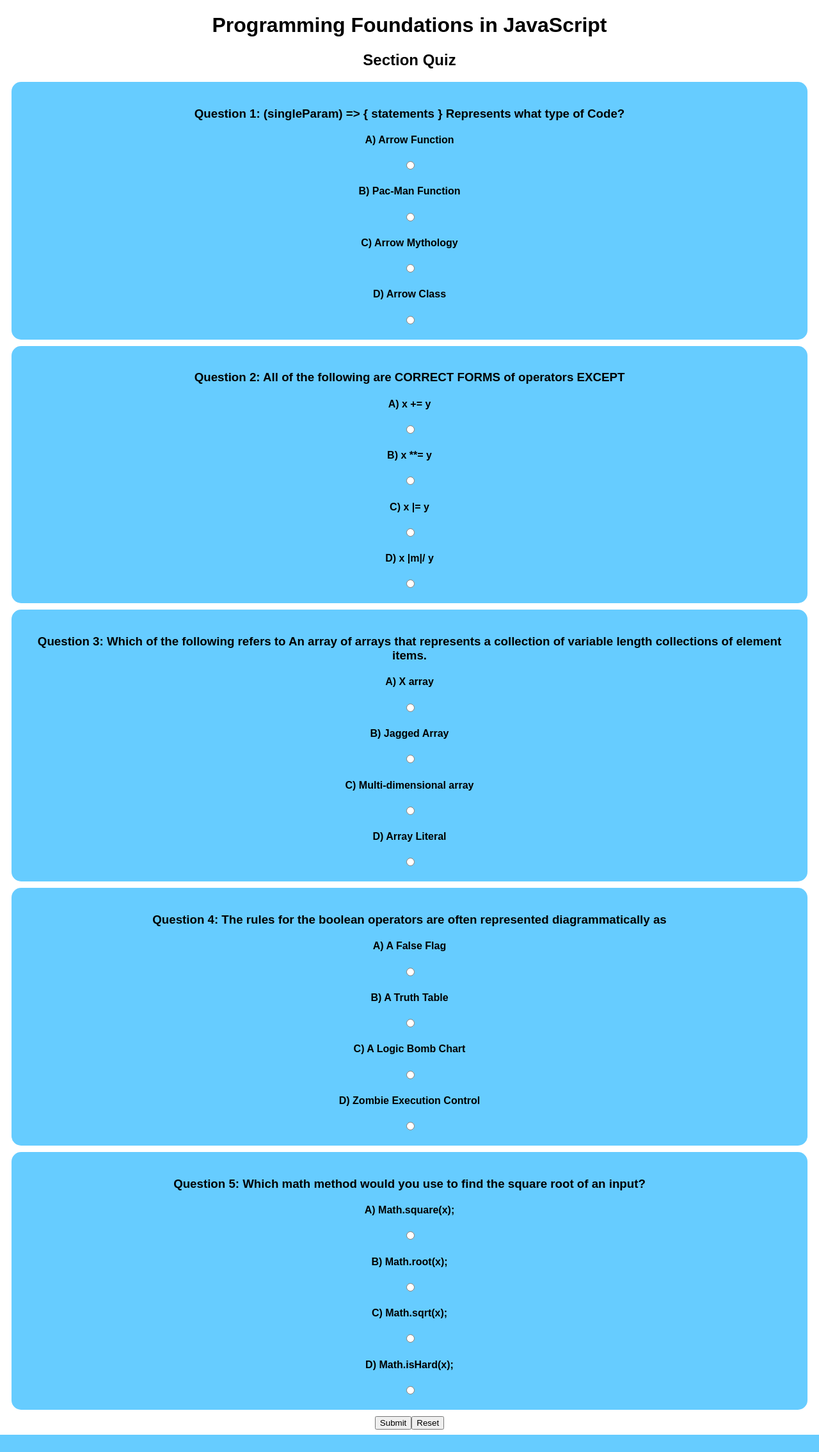
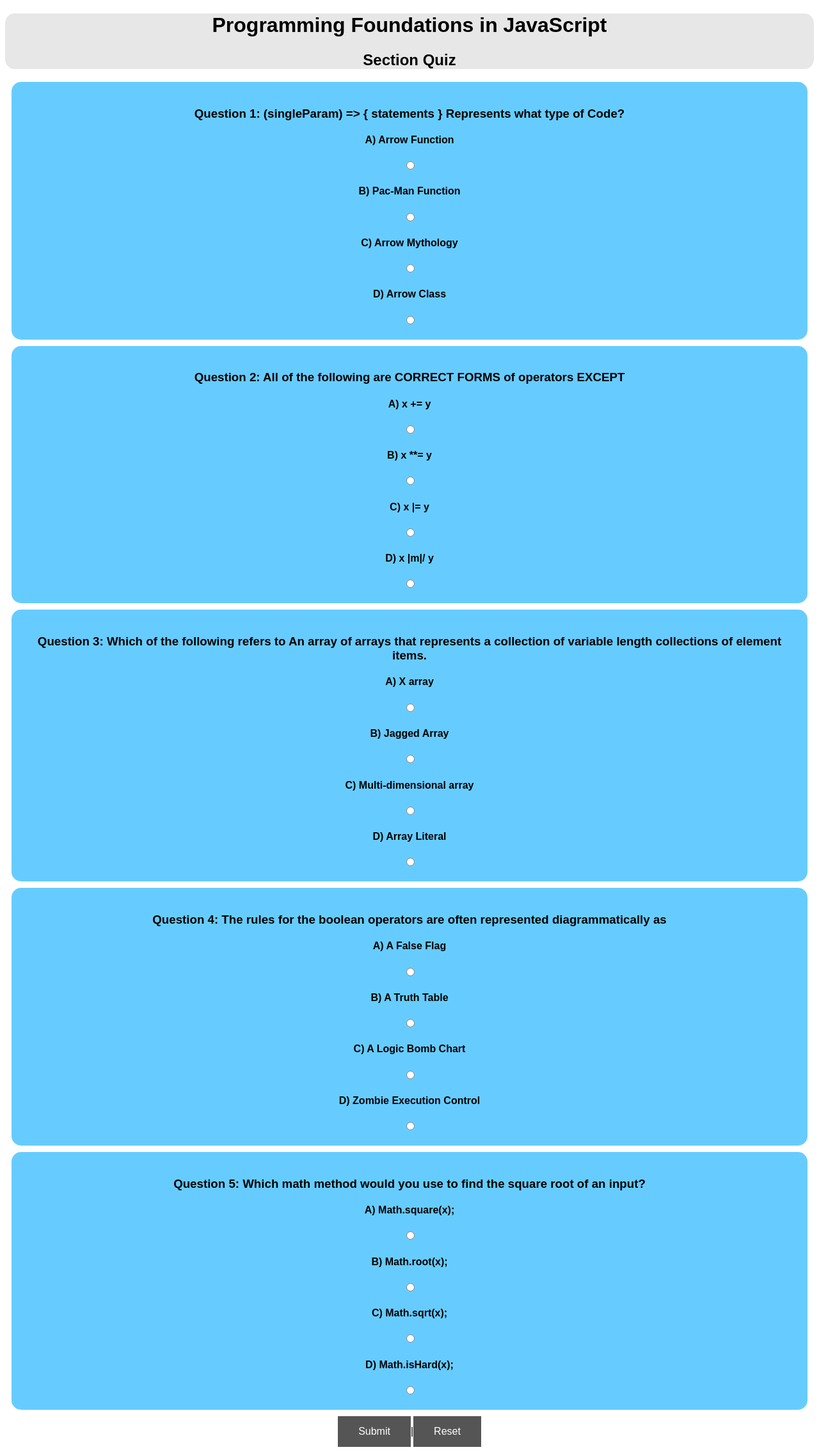
Before and after one commit to AlanWilsonWeb/JavaScript-Quiz, a PHP site: page / in a window 1280 px wide. Shown: the whole page at 64% size. Before the commit the page ends 2243 px from the top, so only its background shows below. Run offline with PHP 8.4, Linux system fonts and the light colour scheme.

Commit message:
Styling
Style Changes

```diff
--- a/index.html
+++ b/index.html
@@ -7,17 +7,20 @@
   </head>
   <body>
     <div id="title">
-    <h1>Programming Foundations in JavaScript</h1>
-    <h2>Section Quiz</h2>
+      <h1>Programming Foundations in JavaScript</h1>
+      <h2>Section Quiz</h2>
+    </div>
     <div id="finalGrade"></div>
-  </div><form>
+<div id="mainBody">
+  <form>
     <div class="questBack" id="placeholder1"></div>
     <div class="questBack" id="placeholder2"></div>
     <div class="questBack" id="placeholder3"></div>
     <div class="questBack" id="placeholder4"></div>
     <div class="questBack" id="placeholder5"></div>
-    <div id="buttonBlock"><button id="subButt" type="button" onclick="logic();">Submit</button><button id="refresh" type="button" onclick="reclear();">Reset</button></div>
+    <div id="buttonBlock"><button id="subButt" type="button" onclick="logic();">Submit</button>|<button id="cleaRefresh" type="button" onclick="reclear();">Reset</button></div>
   </form>
+</div>
     <script src="quizdata.js"></script>
     <script src="script.js"></script>
   </body>
--- a/script.js
+++ b/script.js
@@ -89,6 +89,7 @@ step3 = () => {
     }
     return document.getElementById("finalGrade").innerHTML = `
       <div id="displayGrade">
+        <h1>Results:</h1>
       <h3>Your score was </h3><h2>${finalPoints} </h2><h3>out of a possible</h3><h2> 25</h2>
         <h3>Your percentage was </h3><h2>${inputOne}%</h2>
         <h3>this receives a final grade of</h3><h1>${outputOne}</h1>
--- a/style.css
+++ b/style.css
@@ -9,9 +9,34 @@ body{
   border-radius: 15px;
 }
 .renderItem:hover{
-  background-color:white;
+  background-color:#e7e7e7;
 }
 #displayGrade{
   background-color:#428bca;
   border-radius: 15px;
 }
+#subButt {
+    background-color: #555555;
+    border: none;
+    color: white;
+    padding: 15px 32px;
+    text-align: center;
+    text-decoration: none;
+    display: inline-block;
+    font-size: 16px;
+}
+
+#cleaRefresh {
+    background-color: #555555;
+    border: none;
+    color: white;
+    padding: 15px 32px;
+    text-align: center;
+    text-decoration: none;
+    display: inline-block;
+    font-size: 16px;
+}
+#title {
+  background-color:#e7e7e7;
+  border-radius: 15px;
+}
```
